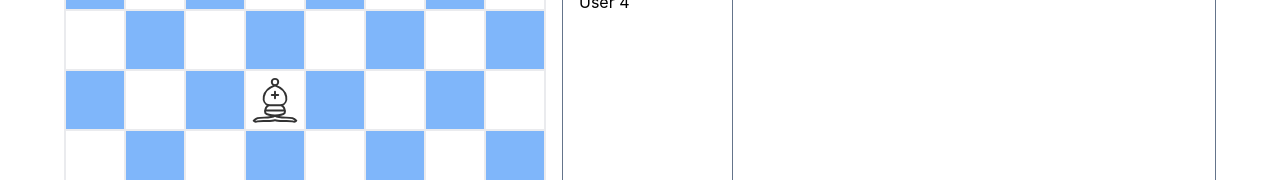
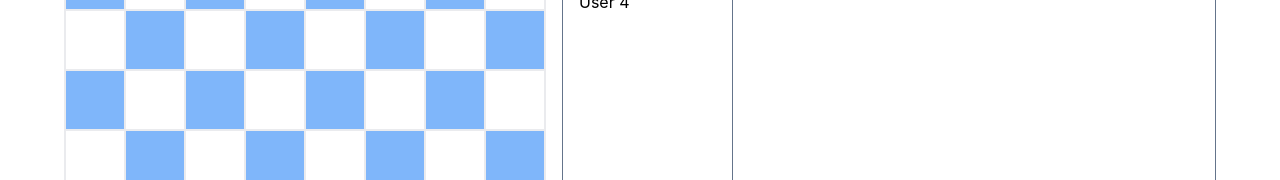
Before and after one commit to hoscharzach/Chess, a React (Vite) app: page / in a window 1280 px wide. Shown: the part 351-531 px from the top of the page. Built offline with nearby package versions, Linux system fonts and the light colour scheme.

Commit message:
removed bishop in middle of board

```diff
--- a/src/components/Games/Chess.jsx
+++ b/src/components/Games/Chess.jsx
@@ -31,7 +31,7 @@ export default function Chess() {
                 x,
                 y
             )
-            console.log(mvs)
+            // console.log(mvs)
             mvs.forEach(mv => {
                 const el = document.querySelector(`[data-num='${mv[0]}-${mv[mv.length - 1]}']`)
                 el.dataset.move = "1"
--- a/src/components/Games/chessSlice.js
+++ b/src/components/Games/chessSlice.js
@@ -7,7 +7,7 @@ const initialState = {
         ["bpy", "bpy", "bpy", "bpy", "bpy", "bpy", "bpy", "bpy"],
         ["0", "0", "0", "0", "0", "0", "0", "0"],
         ["0", "0", "0", "0", "0", "0", "0", "0"],
-        ["0", "0", "0", "wb", "0", "0", "0", "0"],
+        ["0", "0", "0", "0", "0", "0", "0", "0"],
         ["0", "0", "0", "0", "0", "0", "0", "0"],
         ["wpy", "wpy", "wpy", "wpy", "wpy", "wpy", "wpy", "wpy"],
         ["wr", "wk", "wb", "wq", "wK", "wb", "wk", "wr"]
```
